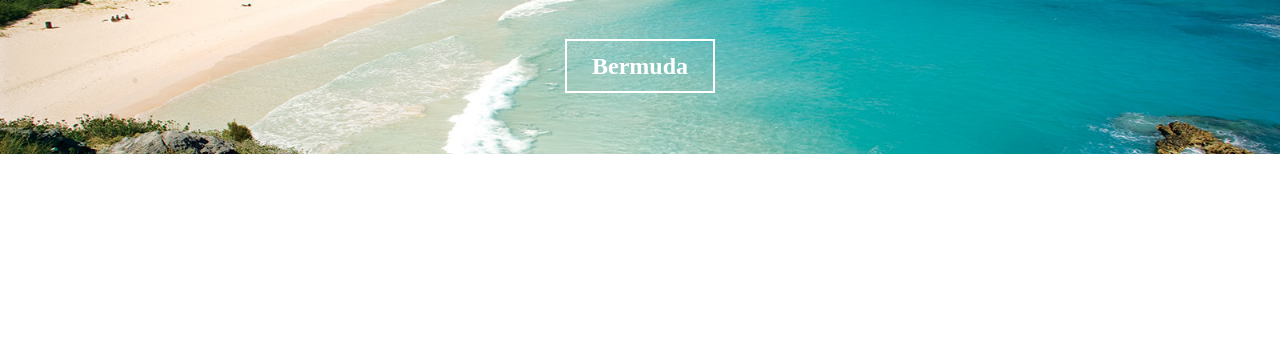
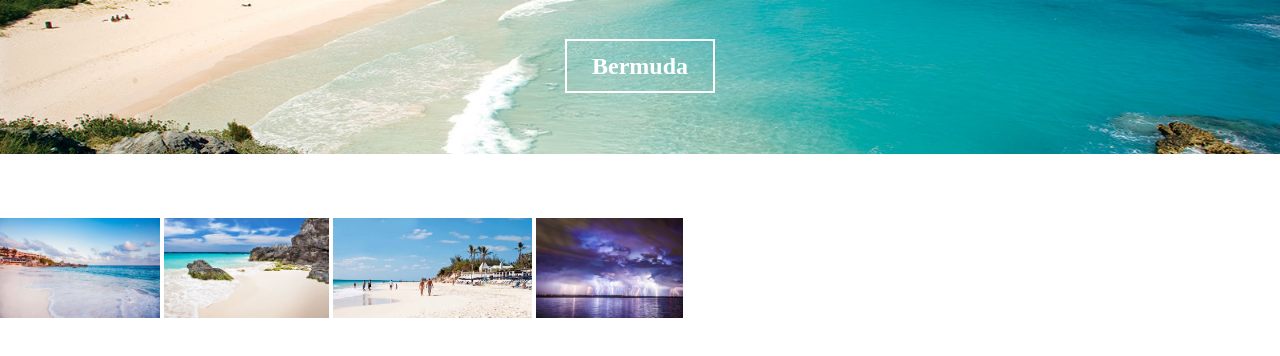
Before and after one commit to dmayes403/VacaSpots, a plain HTML site: page index.html in a window 1280 px wide. Shown: the part 96-452 px from the top of the page. Drawn offline with Linux system fonts and the light colour scheme.

Commit message:
added horizontal scroll

```diff
--- a/index.html
+++ b/index.html
@@ -21,9 +21,12 @@
       </div>
     </section>
     <section class="main-bottom-container">
-      <!-- <div class="img-scroll">
+      <div class="img-scroll">
         <img src="./images/bermuda1.jpg"/>
-      </div> -->
+        <img src="./images/bermuda2.jpg"/>
+        <img src="./images/bermuda3.jpg"/>
+        <img src="./images/bermuda4.jpg"/>
+      </div>
     </section>
   </main>
 
--- a/style.css
+++ b/style.css
@@ -32,10 +32,10 @@ main {
   top: 10px;
 }
 
-/*.main-image-box {
-  width: 100%;
+.main-image-box {
+  height: 175px;
   position: relative;
-}*/
+}
 
 .main-image-box-image {
   position: absolute;
@@ -60,14 +60,17 @@ main {
 
 .main-bottom-container {
   position: relative;
-  padding: 10%;
+  padding-top: 5%;
+  padding-bottom: 5%;
 }
 
 .img-scroll {
-  position: absolute;
-  height: 100px;
+  overflow: auto;
+  white-space: nowrap;
 }
 
-.img-scroll a {
-  width: 100%;
+.img-scroll img {
+  /*width: 100%;*/
+  height: 100px;
+  display: inline-block;
 }
```
